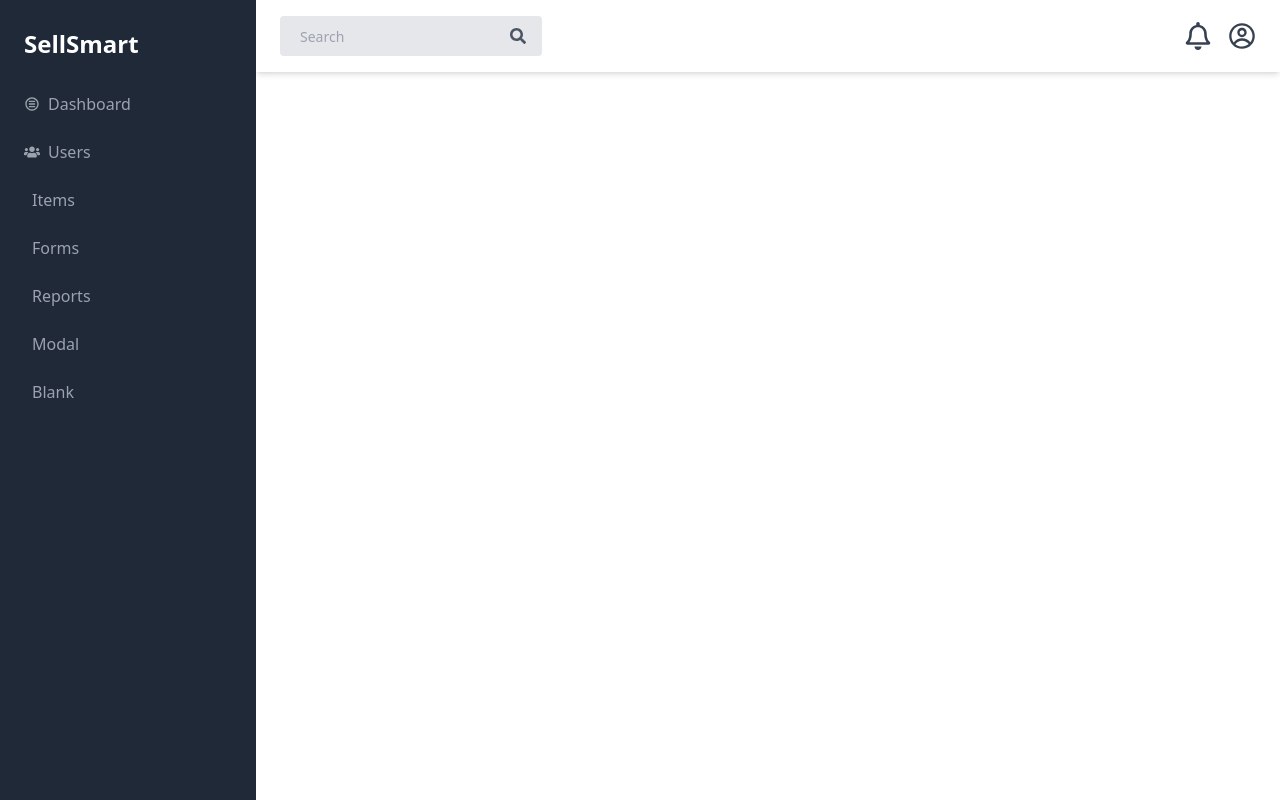
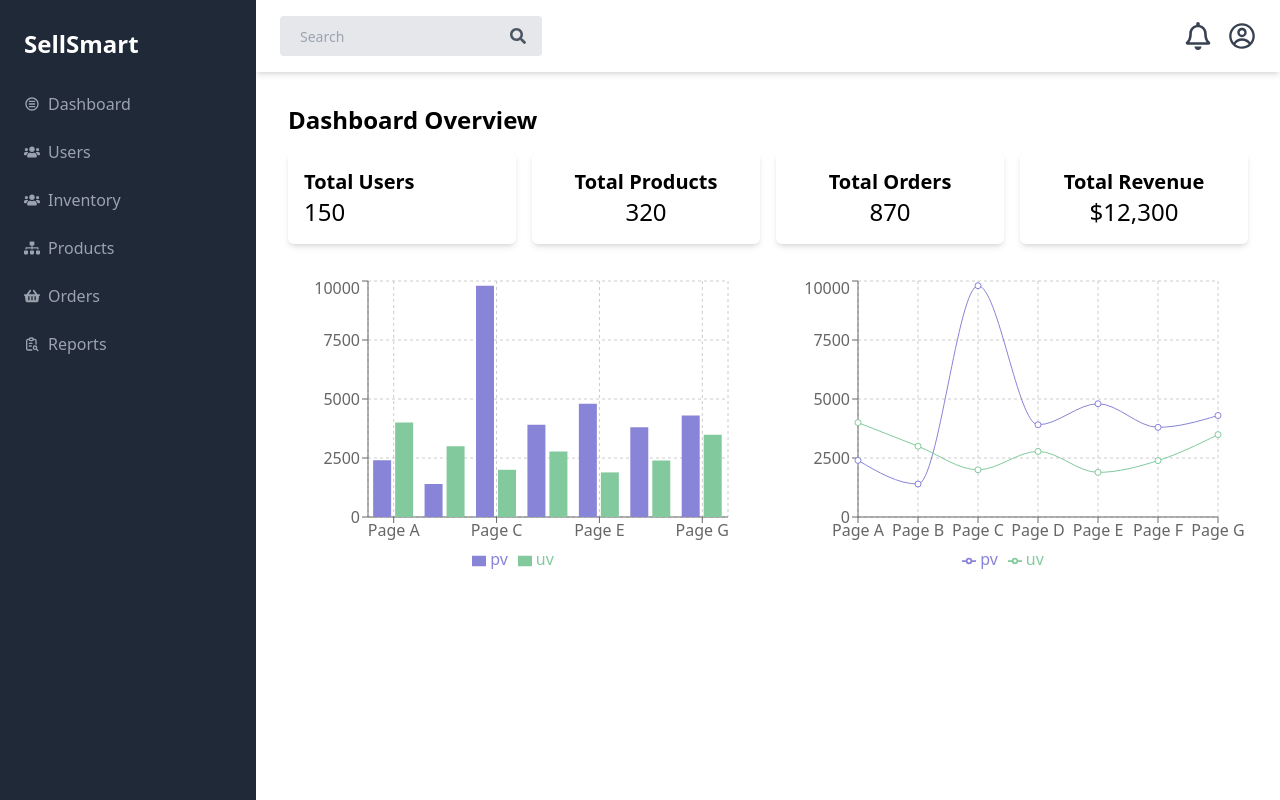
Before and after one commit to Ishahtech/SellSmart, a React (Vite) app: page /admin in a window 1280 px wide. Built offline with nearby package versions, Linux system fonts and the light colour scheme.

Commit message:
feat: add content component to admin dashboard

```diff
--- a/package.json
+++ b/package.json
@@ -21,6 +21,7 @@
     "react-dom": "^18.3.1",
     "react-icons": "^5.2.1",
     "react-router-dom": "^6.26.0",
+    "recharts": "^2.12.7",
     "tailwindcss": "^3.4.4"
   },
   "devDependencies": {
--- a/src/components/AdminDashboard/AdminLayout.jsx
+++ b/src/components/AdminDashboard/AdminLayout.jsx
@@ -1,5 +1,6 @@
 import Navbar from "./Navbar";
 import Sidebar from "./sidebar";
+import Content from "./Content";
 import { Outlet } from "react-router-dom";
 
 function AdminLayout() {
@@ -15,7 +16,7 @@ function AdminLayout() {
 
         {/* Content Area */}
         <div className="flex-1 p-4 overflow-auto">
-          <Outlet />
+          <Content />
         </div>
       </div>
     </div>
--- a/src/components/AdminDashboard/Content.jsx
+++ b/src/components/AdminDashboard/Content.jsx
@@ -1,81 +1,119 @@
-import React from 'react';
-import { FaUsers, FaCartShopping, FaSitemap, FaWallet } from 'react-icons/fa';
+import React from 'react'
+import { BarChart, Bar, XAxis, YAxis, CartesianGrid, Tooltip, Legend, ResponsiveContainer, LineChart, Line } from 'recharts';
 
-const Content = () => {
+function Content() {
+  const data = [
+    {
+      name: 'Page A',
+      uv: 4000,
+      pv: 2400,
+      amt: 2400,
+    },
+    {
+      name: 'Page B',
+      uv: 3000,
+      pv: 1398,
+      amt: 2210,
+    },
+    {
+      name: 'Page C',
+      uv: 2000,
+      pv: 9800,
+      amt: 2290,
+    },
+    {
+      name: 'Page D',
+      uv: 2780,
+      pv: 3908,
+      amt: 2000,
+    },
+    {
+      name: 'Page E',
+      uv: 1890,
+      pv: 4800,
+      amt: 2181,
+    },
+    {
+      name: 'Page F',
+      uv: 2390,
+      pv: 3800,
+      amt: 2500,
+    },
+    {
+      name: 'Page G',
+      uv: 3490,
+      pv: 4300,
+      amt: 2100,
+    },
+  ];
+
   return (
-    <main className="flex-1 bg-gray-100 p-6">
-      <h3 className="text-2xl font-semibold text-gray-700 mb-6">Dashboard</h3>
-      <div className="grid grid-cols-1 md:grid-cols-2 lg:grid-cols-4 gap-6 mb-6">
-        <div className="bg-white p-6 rounded-lg shadow-md flex items-center space-x-6">
-          <FaUsers className="text-blue-500 text-2xl" />
-          <div>
-            <h3 className="text-2xl font-bold">8,430</h3>
-            <span className="text-gray-600">New Users</span>
+    <>
+      <div className="p-4 w-full">
+        <h2 className="text-2xl font-bold mb-4">Dashboard Overview</h2>
+        <div className="grid grid-cols-1 md:grid-cols-2 lg:grid-cols-4 gap-4">
+          <div className="bg-white p-4 rounded-md shadow-md">
+            <h3 className="text-xl font-semibold">Total Users</h3>
+            <p className="text-2xl">150</p>
+          </div>
+          <div className="bg-white p-4 rounded-md shadow-md">
+            <h3 className="text-xl text-center font-semibold">Total Products</h3>
+            <p className="text-2xl text-center">320</p>
+          </div>
+          <div className="bg-white p-4 rounded-md shadow-md text-center">
+            <h3 className="text-xl font-semibold">Total Orders</h3>
+            <p className="text-2xl">870</p>
+          </div>
+          <div className="bg-white p-4 text-center rounded-md shadow-md">
+            <h3 className="text-xl font-semibold">Total Revenue</h3>
+            <p className="text-2xl">$12,300</p>
           </div>
         </div>
-        <div className="bg-white p-6 rounded-lg shadow-md flex items-center space-x-6">
-          <FaCartShopping className="text-green-500 text-2xl" />
-          <div>
-            <h3 className="text-2xl font-bold">220,400</h3>
-            <span className="text-gray-600">Total Orders</span>
-          </div>
-        </div>
-        <div className="bg-white p-6 rounded-lg shadow-md flex items-center space-x-6">
-          <FaSitemap className="text-yellow-500 text-2xl" />
-          <div>
-            <h3 className="text-2xl font-bold">315,000</h3>
-            <span className="text-gray-600">Products Sold</span>
-          </div>
-        </div>
-        <div className="bg-white p-6 rounded-lg shadow-md flex items-center space-x-6">
-          <FaWallet className="text-red-500 text-2xl" />
-          <div>
-            <h3 className="text-2xl font-bold">$430.43</h3>
-            <span className="text-gray-600">This Month</span>
-          </div>
+
+        <div className="charts grid grid-cols-1 md:grid-cols-2 gap-5 mt-15 md:mt-8 h-[300px]">
+          <ResponsiveContainer width="100%" height="100%">
+            <BarChart
+              data={data}
+              margin={{
+                top: 5,
+                right: 30,
+                left: 20,
+                bottom: 5,
+              }}
+            >
+              <CartesianGrid strokeDasharray="3 3" />
+              <XAxis dataKey="name" />
+              <YAxis />
+              <Tooltip />
+              <Legend />
+              <Bar dataKey="pv" fill="#8884d8" />
+              <Bar dataKey="uv" fill="#82ca9d" />
+            </BarChart>
+          </ResponsiveContainer>
+
+          <ResponsiveContainer width="100%" height="100%">
+            <LineChart
+              data={data}
+              margin={{
+                top: 5,
+                right: 30,
+                left: 20,
+                bottom: 5,
+              }}
+            >
+              <CartesianGrid strokeDasharray="3 3" />
+              <XAxis dataKey="name" />
+              <YAxis />
+              <Tooltip />
+              <Legend />
+              <Line type="monotone" dataKey="pv" stroke="#8884d8" activeDot={{ r: 8 }} />
+              <Line type="monotone" dataKey="uv" stroke="#82ca9d" />
+            </LineChart>
+          </ResponsiveContainer>
         </div>
       </div>
-      <div className="bg-white p-6 rounded-lg shadow-md">
-        <table className="w-full">
-          <thead>
-            <tr>
-              <th className="text-left">Name</th>
-              <th className="text-left">Titles</th>
-              <th className="text-left">Status</th>
-              <th className="text-left">Role</th>
-              <th className="text-left">Actions</th>
-            </tr>
-          </thead>
-          <tbody>
-            {[...Array(5)].map((_, index) => (
-              <tr key={index} className="border-t">
-                <td className="py-4 flex items-center">
-                  <img src="images/user.png" alt="User" className="h-10 w-10 rounded-full mr-4"/>
-                  <div>
-                    <h5 className="font-semibold">John Doe</h5>
-                    <p className="text-gray-600">johndoe@example.com</p>
-                  </div>
-                </td>
-                <td className="py-4">
-                  <h5 className="font-semibold">Software Engineer</h5>
-                  <p className="text-gray-600">Web dev</p>
-                </td>
-                <td className="py-4">
-                  <p className="text-green-500">Active</p>
-                </td>
-                <td className="py-4">
-                  <p>Owner</p>
-                </td>
-                <td className="py-4">
-                  <a href="#" className="text-blue-500 hover:underline">Edit</a>
-                </td>
-              </tr>
-            ))}
-          </tbody>
-        </table>
-      </div>
-    </main>
-  );
-};
+    </>
+  )
+}
 
-export default Content;
+export default Content
--- a/src/components/AdminDashboard/Navbar.jsx
+++ b/src/components/AdminDashboard/Navbar.jsx
@@ -1,6 +1,7 @@
 import React from 'react';
 import { FaRegBell, FaSearch  } from "react-icons/fa";
 import { CgProfile } from "react-icons/cg";
+
 
 const Navbar = () => {
   return (
--- a/src/components/AdminDashboard/sidebar.jsx
+++ b/src/components/AdminDashboard/sidebar.jsx
@@ -1,10 +1,12 @@
-import React from 'react';
-import { IoMdMenu } from "react-icons/io";
+import React from "react";
+// import { IoMdMenu } from "react-icons/io";
 import { CgMenuRound } from "react-icons/cg";
-import { FaUsers } from "react-icons/fa";
+import { FaUsers, FaSitemap, FaShoppingBasket } from "react-icons/fa";
+import { TbReportSearch } from "react-icons/tb";
 
-const Sidebar = () => {
+const Sidebar = ({ isActive, toggleSidebar }) => {
   return (
+    <>
       <aside className="h-screen bg-gray-800 text-white w-64 space-y-6 py-7 px-2 absolute inset-y-0 left-0 transform -translate-x-full md:relative md:translate-x-0 transition duration-200 ease-in-out">
         <div className="text-white flex items-center space-x-2 px-4">
           <span className="text-2xl font-extrabold">SellSmart</span>
@@ -12,33 +14,46 @@ const Sidebar = () => {
         <nav>
           <ul className="space-y-2">
             <li className="flex items-center px-4 py-2 text-gray-400 hover:bg-gray-700 hover:text-white rounded-md">
-            <CgMenuRound className=" "/><a href="#" className="ml-2">Dashboard</a>
+              <CgMenuRound className=" " />
+              <a href="#" className="ml-2">
+                Dashboard
+              </a>
             </li>
             <li className="flex items-center px-4 py-2 text-gray-400 hover:bg-gray-700 hover:text-white rounded-md">
-            <FaUsers /><a href="#" className="ml-2">Users</a>
+              <FaUsers />
+              <a href="#" className="ml-2">
+                Users
+              </a>
             </li>
             <li className="flex items-center px-4 py-2 text-gray-400 hover:bg-gray-700 hover:text-white rounded-md">
-           <a href="#" className="ml-2">Items</a>
+              <FaUsers />
+              <a href="#" className="ml-2">
+                Inventory
+              </a>
             </li>
             <li className="flex items-center px-4 py-2 text-gray-400 hover:bg-gray-700 hover:text-white rounded-md">
-            <a href="#" className="ml-2">Forms</a>
+             <FaSitemap /> <a href="#" className="ml-2">
+                Products
+              </a>
             </li>
             <li className="flex items-center px-4 py-2 text-gray-400 hover:bg-gray-700 hover:text-white rounded-md">
-            <a href="#" className="ml-2">Reports</a>
+            <FaShoppingBasket /><a href="#" className="ml-2">
+                Orders
+              </a>
             </li>
             <li className="flex items-center px-4 py-2 text-gray-400 hover:bg-gray-700 hover:text-white rounded-md">
-            <a href="#" className="ml-2">Modal</a>
-          </li>
-          <li className="flex items-center px-4 py-2 text-gray-400 hover:bg-gray-700 hover:text-white rounded-md">
-            <a href="#" className="ml-2">Blank</a>
+            <TbReportSearch /><a href="#" className="ml-2">
+                 Reports
+              </a>
             </li>
           </ul>
-        <button className='absolute top-4 right-4 lg:hidden'>
+          {/* <button className='absolute top-4 right-4 lg:hidden'>
             <IoMdMenu className='w-7 h-7 text-blue-900'/>
 
-        </button>
+        </button> */}
         </nav>
       </aside>
+    </>
   );
 };
 
```
Also changed, not shown: src/components/AdminDashboard/Admin.jsx (+5 -6 lines), 1 other file (tests, documents, lock files or other folders). Lines whose indentation alone changed are shown as unchanged.
